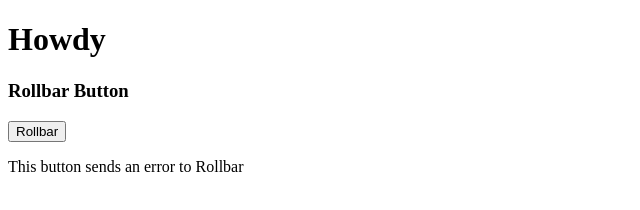
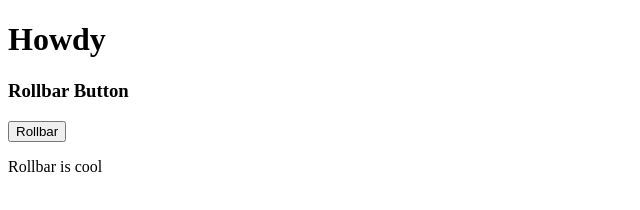
Before and after one commit to AndrewCorry/traceability-lab, a website: page public/index.html in a window 1280 px wide. Both pictures are taken after a click on the button "Rollbar". Shown: the whole page, without its empty margins (0-640 px from the left). Drawn offline with Linux system fonts and the light colour scheme.

Commit message:
Rollbar added

```diff
--- a/public/index.html
+++ b/public/index.html
@@ -10,13 +10,16 @@
     <h1>Howdy</h1>
     <h3>Rollbar Button</h3>
     <button id="rollbar btn">Rollbar</button>
-    <p>This button sends an error to Rollbar</p>
+    <p></p>
 
     <script>
         const rollBtn = document.querySelector('button')
 
         function rollSend(roll){
-            rollbar.debug('You hit the button')
+            roll.preventDefault()
+            const newRoll = document.createElement('p')
+            newRoll.innerText = "Rollbar is cool"
+            document.body.appendChild(newRoll)
         }
 
         rollBtn.addEventListener('click', rollSend)
```
